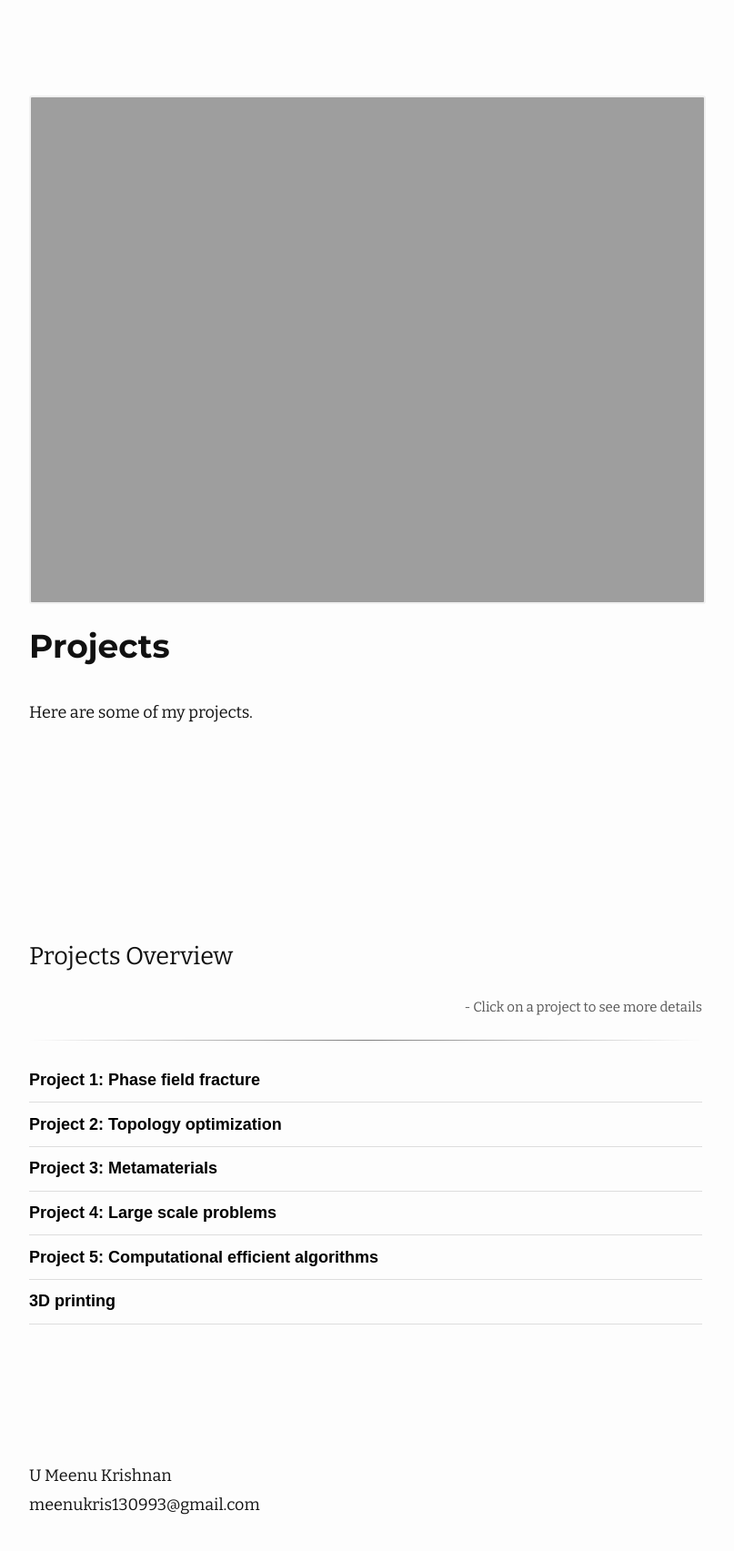
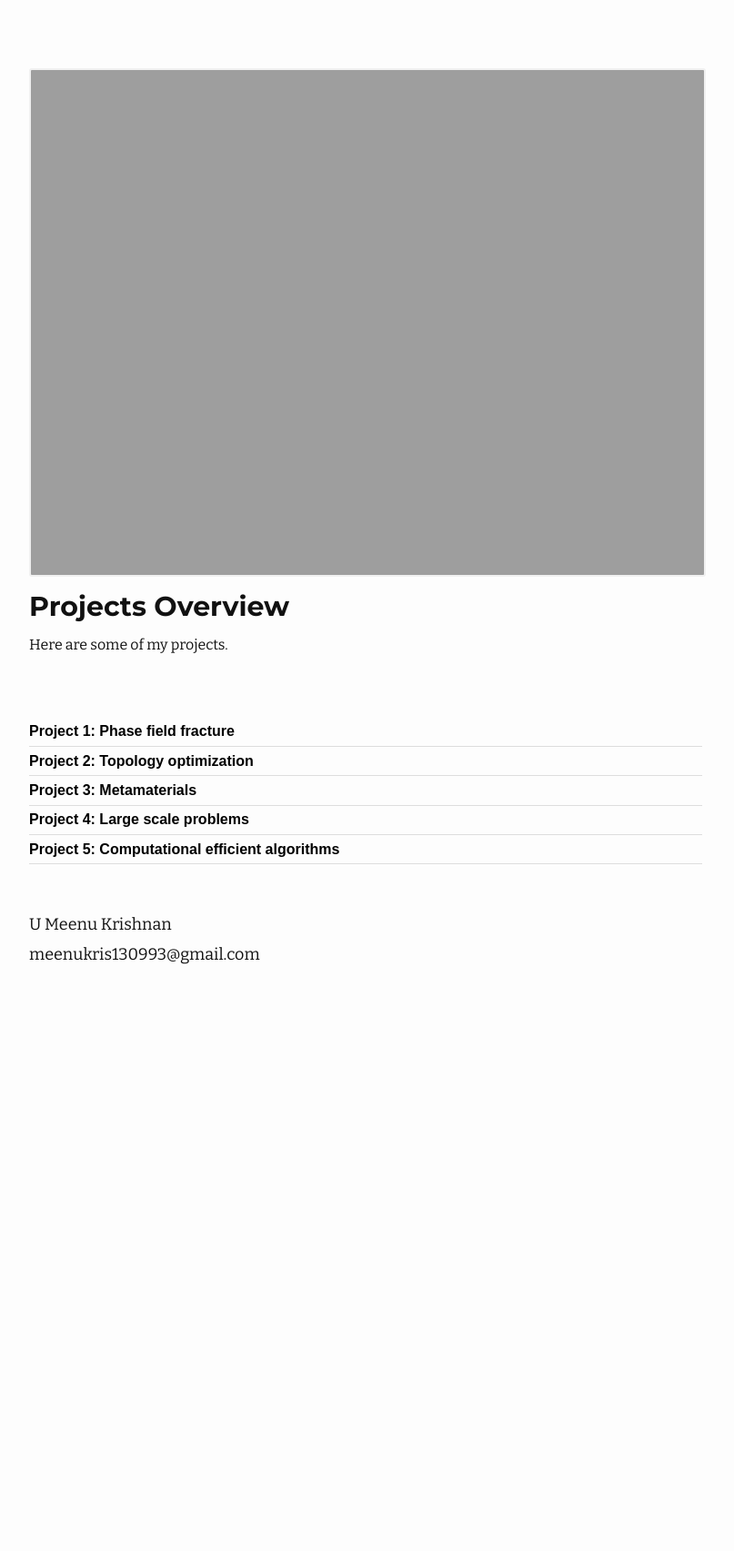
Before and after one commit to umeenukrishnan/umeenukrishnan.github.io, a Jekyll site: the page built from pages/projects.md, in a window 1280 px wide. Shown: the whole page at 91% size, without its empty margins (238-1045 px from the left). Built offline with Jekyll 4.4.1, drawn with Linux system fonts in a browser that asks for light colours; after the commit the page ends 1100 px from its top, so only the background shows below that.

Commit message:
Update project.html

```diff
--- a/_layouts/project.html
+++ b/_layouts/project.html
@@ -7,32 +7,22 @@ layout: default
     </head>
     <!-- ------------------------------------------------------------------- -->
     <div class="hero">
-        <div class="flexbox_container_two_col flexbox_container_flip primary_container" style="padding-top: 50px;padding-bottom: 50px;">
-            <div style="width: 100%; text-align: center; padding: 20px 0;">
+        <div class="flexbox_container_two_col flexbox_container_flip primary_container" style="padding-top: 30px;padding-bottom: 30px;">
+            <div style="width: 100%; text-align: center; padding: 10px 0;">
                 <img src="{{ site.url }}/assets/gif/projects.gif" alt="Project GIF" style="width: 100%; height: auto;" />
             </div>
             <div class="flexbox_item">
                 <div>
-                    <p style="font-size:36px; font-family: Montserrat; font-weight: bold; line-height: 1.2;">Projects</p>
-                    <p style="font-size:18px; padding-top: 20px; padding-bottom: 30px;">Here are some of my projects.</p>
+                    <p style="font-size:30px; font-family: Montserrat; font-weight: bold; line-height: 1.2; margin: 0;">Projects Overview</p>
+                    <p style="font-size:16px; padding-top: 10px; padding-bottom: 20px;">Here are some of my projects.</p>
                 </div>
             </div>
         </div>
     </div>
-
-    <div class="primary_container" style="padding-top:100px; padding-bottom:100px">
-        <div class="about-content e-content" itemprop="articleBody">
-            {{ content }}
-        </div>
     <div class="container" style="width:100%">
-
         <main class="grid">
             <article>
                 <div class="text">
-                        <h2>Projects Overview</h2>
-                        <p style="text-align: right; opacity: 0.7"><small>- Click on a project to see more details</small></p>
-                        <div class="card-description">
-                            <hr>
                     <div class="accordion">
                         <div class="accordion-item">
                             <button id="accordion-button-1" aria-expanded="false">
@@ -114,28 +104,10 @@ layout: default
                                 </ul>
                             </div>
                         </div>
-                                <div class="accordion-item">
-                                    <button id="accordion-button-6" aria-expanded="false">
-                                        <span class="accordion-title">3D printing</span>
-                                        <span class="icon" aria-hidden="true"></span>
-                                    </button>
-                                    <div class="accordion-content">
-                                        <h3>Overview</h3>
-                                        <p>3D printing, or additive manufacturing, is a process of creating three-dimensional objects from a digital file. It plays a significant role in modern engineering and manufacturing.</p>
-                                        <h4>Key aspects</h4>
-                                        <ul>
-                                            <li><strong>Integration with optimization:</strong> Combines with topology optimization to produce efficient and complex structures.</li>
-                                            <li><strong>Material innovation:</strong> Enables the use of new materials and composites.</li>
-                                            <li><strong>Applications:</strong> Ranges from prototyping and manufacturing to medical implants and custom-designed products.</li>
-                                        </ul>
-                                    </div>
-                                </div>
-                            </div>
                     </div>
                 </div>
             </article>
         </main>
-        </div>
     </div>
 </div>
 
@@ -147,7 +119,7 @@ layout: default
         border-bottom: 1px solid #ddd;
     }
     .accordion-title {
-        font-size: 18px;
+        font-size: 16px;
         font-weight: bold;
     }
     .accordion button {
@@ -156,7 +128,7 @@ layout: default
         width: 100%;
         text-align: left;
         cursor: pointer;
-        padding: 1em 0;
+        padding: 0.5em 0;
         display: flex;
         justify-content: space-between;
         align-items: center;
```
Lines whose indentation alone changed are shown as unchanged.
